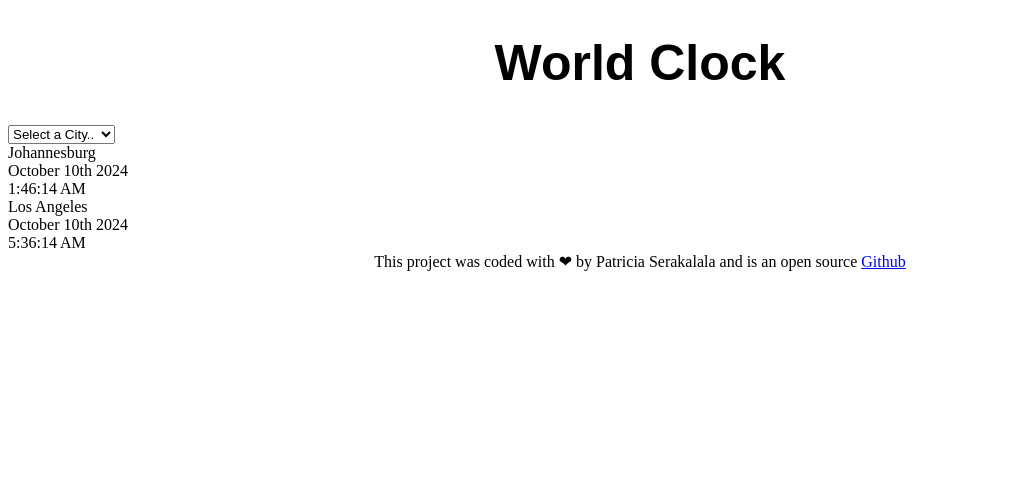
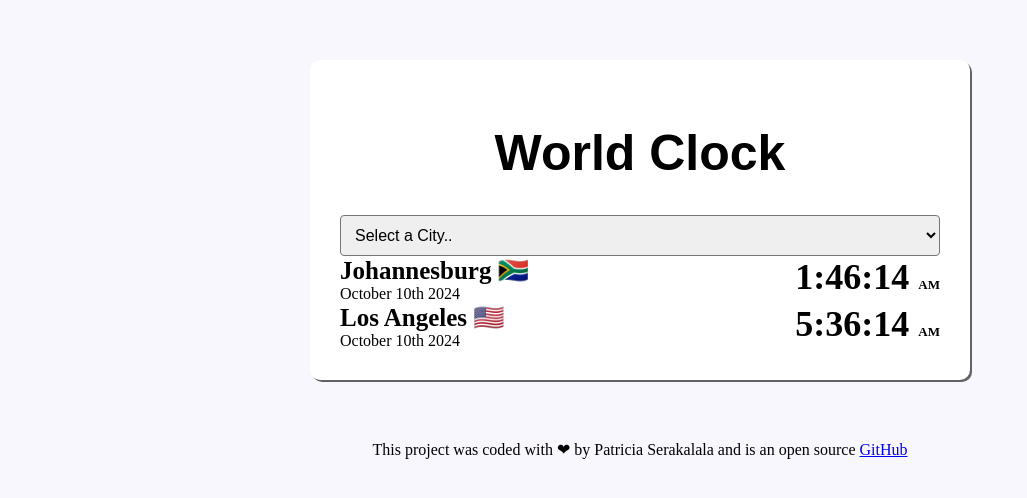
Before and after one commit to Patricia9707/WorldClock-project, a plain HTML site: page index.html in a window 1280 px wide. Shown: the whole page, without its empty margins (0-1027 px from the left). Drawn offline with Linux system fonts and the light colour scheme.

Commit message:
updated the html and the css

```diff
--- a/css/Style.css
+++ b/css/Style.css
@@ -1,3 +1,43 @@
+body {
+    background-color: #f9f7fe;
+}
+
+.container {
+    max-width: 600px;
+    margin: 60px auto;
+    background-color: white;
+    padding: 30px;
+    box-shadow: 2px 2px rgba(0, 0, 0, 0.6);
+    border-radius: 10px;
+}
+
+.city {
+    display: flex;
+    justify-content: space-between;
+}
+
+.time {
+    font-size: 36px;
+    font-weight: bold;
+    }
+
+.time small{
+    font-size: small;
+}
+
+span {
+    font-size:25px ;
+    font-weight: bolder;
+    }
+
+select {
+display: block;
+width:100% ;
+border-radius: 4px;
+font-size: 16px;
+padding: 10px;
+}
+
 h1 {
 text-align: center;
 font-size: 50px;
--- a/index.html
+++ b/index.html
@@ -23,25 +23,29 @@
    </select>
 
 
-   <div class="city" ></div>
-    <span>
-       Johannesburg
-    </span>
-    <div class="date"> October 10th 2024</div>
-    <div class="time"> 1:46:14 AM</div>
-   </div>
+  <div class="city">
+    <div>
+    <span>Johannesburg 🇿🇦 </span>
+        <div class="date">October 10th 2024</div>
     </div>
-    <div class="city" ></div>
-    <span>
-         Los Angeles
-    </span>
-    <div class="date"> October 10th 2024</div>
-    <div class="time"> 5:36:14 AM</div>
-   </div>
+        <div class="time">1:46:14
+        <small>AM</small>
+        </div>
+  </div>
+
+<div class="city">
+    <div>
+    <span>Los Angeles 🇺🇸 </span>
+    <div class="date">October 10th 2024</div>
+    </div>
+        <div class="time">5:36:14
+        <small>AM</small>
+        </div>
+</div>
     </div>
    <footer>
     This project was coded with ❤ by Patricia Serakalala and is an open source
-    <a href="https://github.com/Patricia9707/WorldClock" target="_blank"> Github </a>
+    <a href="https://github.com/Patricia9707/WorldClock" target="_blank"> GitHub </a>
    </footer>
    <script src="javascript/index.js"></script>
 </body>
```
